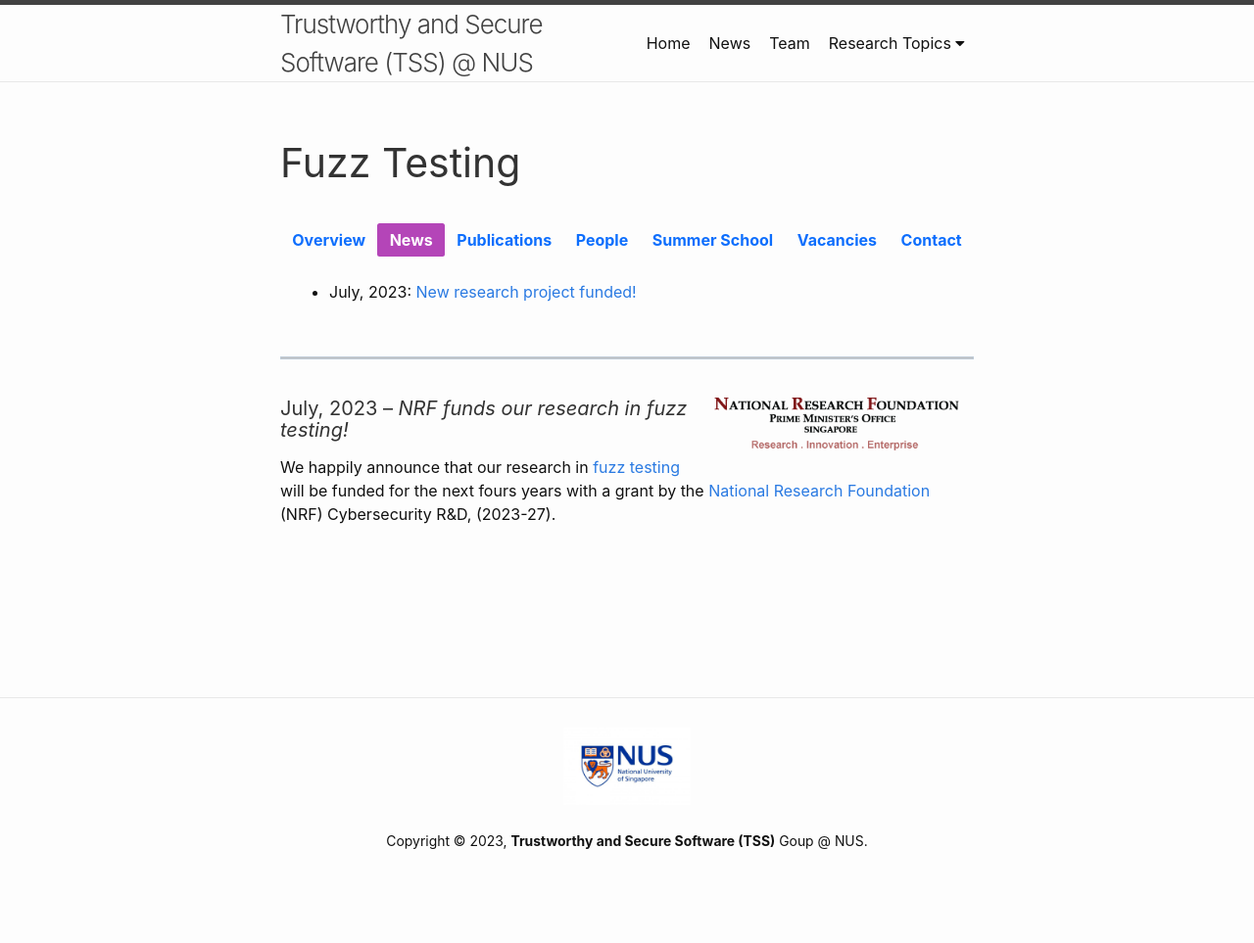
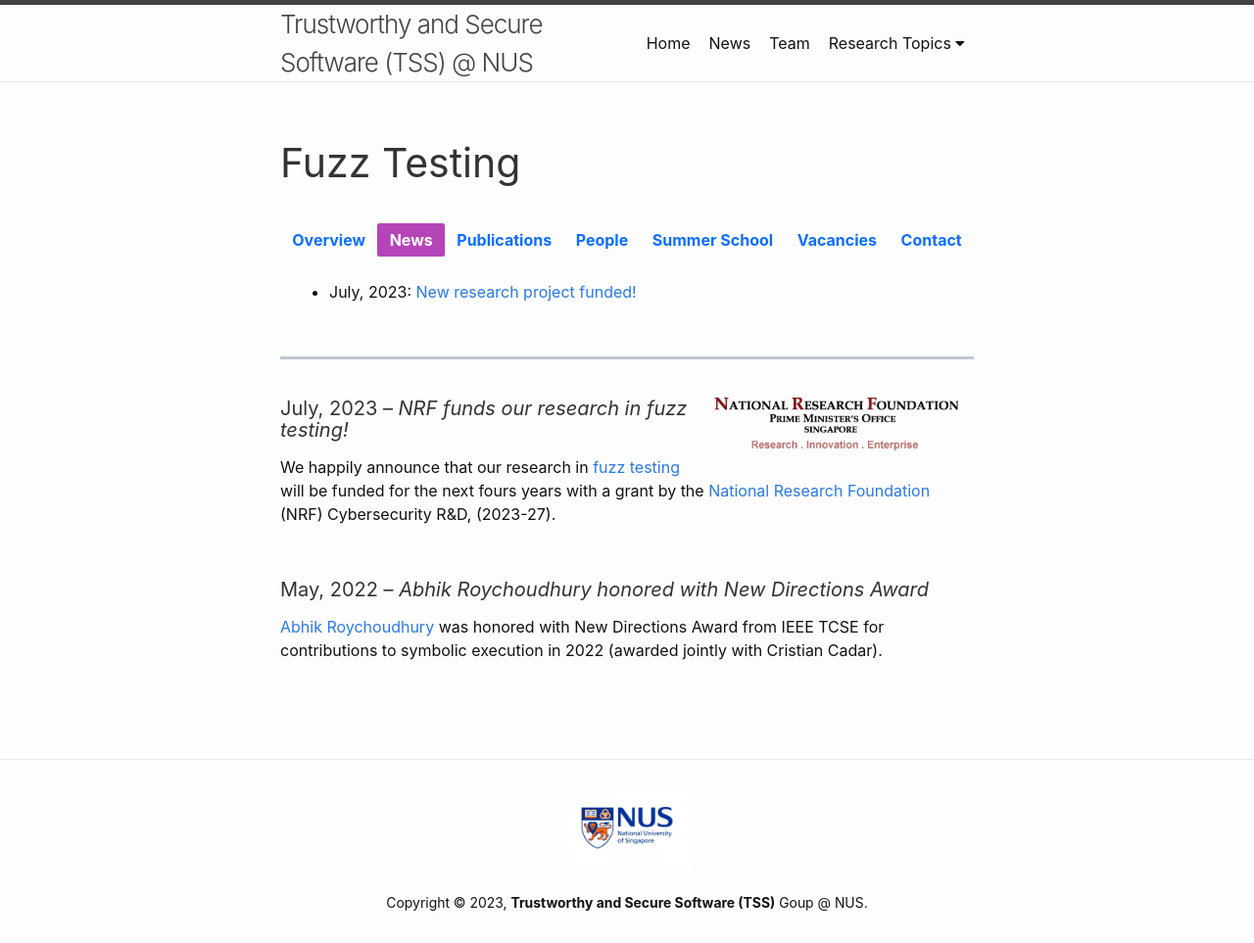
Before and after one commit to nus-tss/nus-tss.github.io, a Jekyll site: the page built from _pages/fuzzing_news.md, in a window 1280 px wide. Shown: the whole page at 98% size. Built offline with Jekyll 4.4.1, drawn with Linux system fonts in a browser that asks for light colours; nearby versions of some CDN libraries; before the commit the page ends 900 px from its top, so only the background shows below that.

Commit message:
Update fuzzing_news.md

```diff
--- a/_pages/fuzzing_news.md
+++ b/_pages/fuzzing_news.md
@@ -20,3 +20,9 @@
 We happily announce that our research in [fuzz testing](/fuzzing) will be funded for the next fours years with a grant by the [National Research Foundation](https://www.nrf.gov.sg) (NRF) Cybersecurity R&D, (2023-27).
 
 <br>
+
+#### May, 2022 -- *Abhik Roychoudhury honored with New Directions Award*
+
+<a href="https://abhikrc.com">Abhik Roychoudhury</a> was honored with New Directions Award from IEEE TCSE for contributions to symbolic execution in 2022 (awarded jointly with Cristian Cadar).
+
+<br>
```
